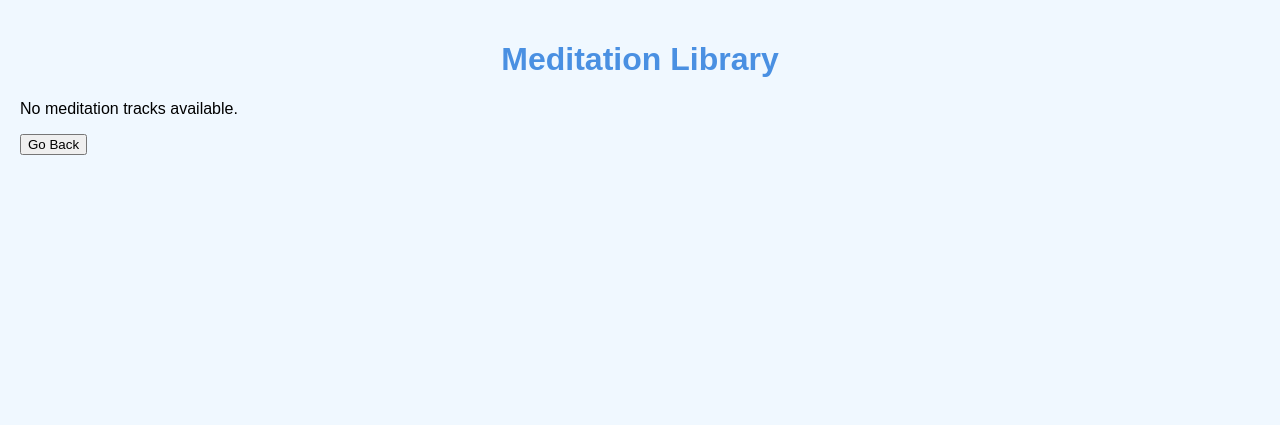
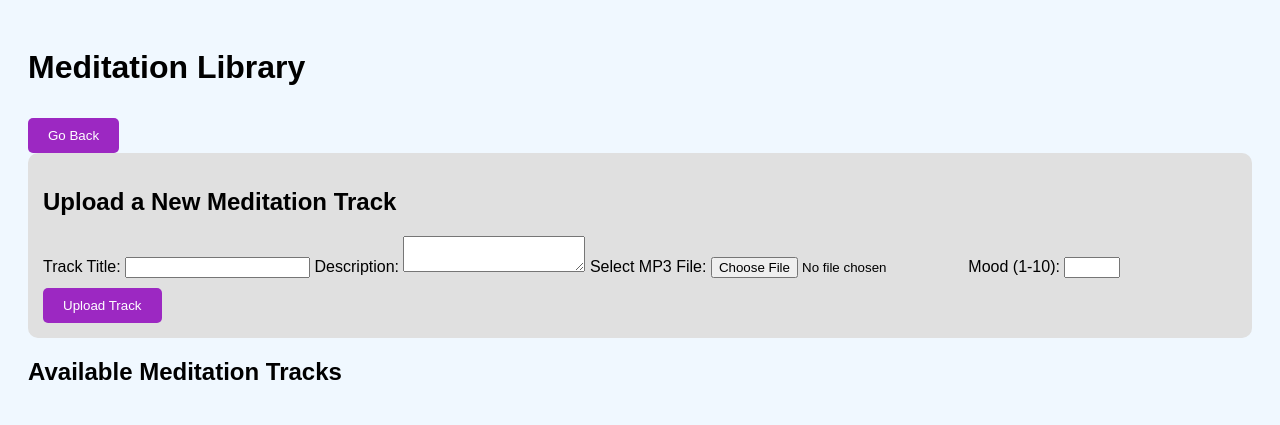
Before and after one commit to SureshChitkara/Wellness-App-Back-End-, a PHP site: page /meditation_library.php in a window 1280 px wide. Shown: the top 425 px of the page. Run offline with PHP 8.4, Linux system fonts and the light colour scheme; the visitor is signed in with stand-in values (Sample User, id 1); data that the repository does not hold is empty.

Commit message:
Update meditation_library.php

```diff
--- a/Source Files/meditation_library.php
+++ b/Source Files/meditation_library.php
@@ -1,15 +1,64 @@
 <?php
-session_start(); // Start the session
+session_start();
+include 'db_connect.php';
 
-// Check if the user is logged in
+// Check if user is logged in
 if (!isset($_SESSION['user_id'])) {
-    // User is not logged in, redirect to login page
-    header('Location: login.php');
+    header('Location: index.php');
     exit();
 }
 
-// Include database connection
-include 'db_connect.php';
+// Handle file upload and track addition
+if ($_SERVER['REQUEST_METHOD'] === 'POST' && isset($_FILES['audio_file'])) {
+    $title = $_POST['title'];
+    $description = $_POST['description'];
+    $mood = $_POST['mood'];
+    $audioFile = $_FILES['audio_file'];
+
+    // Ensure file is an MP3
+    if ($audioFile['type'] === 'audio/mpeg') {
+        $uploadDir = 'uploads/';
+        $filePath = $uploadDir . basename($audioFile['name']);
+
+        // Move uploaded file to uploads folder
+        if (move_uploaded_file($audioFile['tmp_name'], $filePath)) {
+            // Insert new track into the database
+            $stmt = $pdo->prepare('INSERT INTO meditation_tracks (title, description, file_path, mood) VALUES (:title, :description, :file_path, :mood)');
+            $stmt->execute([
+                'title' => $title,
+                'description' => $description,
+                'file_path' => $filePath,
+                'mood' => $mood
+            ]);
+
+            echo "<p>Track uploaded successfully.</p>";
+        } else {
+            echo "<p>Failed to upload file.</p>";
+        }
+    } else {
+        echo "<p>Only MP3 files are allowed.</p>";
+    }
+}
+
+// Handle track deletion
+if (isset($_GET['delete_id'])) {
+    $trackId = $_GET['delete_id'];
+    // Get file path for deletion
+    $stmt = $pdo->prepare('SELECT file_path FROM meditation_tracks WHERE id = :id');
+    $stmt->execute(['id' => $trackId]);
+    $track = $stmt->fetch(PDO::FETCH_ASSOC);
+
+    if ($track) {
+        // Delete file from the server
+        if (file_exists($track['file_path'])) {
+            unlink($track['file_path']);
+        }
+        // Delete track record from database
+        $stmt = $pdo->prepare('DELETE FROM meditation_tracks WHERE id = :id');
+        $stmt->execute(['id' => $trackId]);
+        echo "<p>Track deleted successfully.</p>";
+    }
+}
 
 // Fetch meditation tracks from the database
 $stmt = $pdo->query('SELECT * FROM meditation_tracks');
@@ -26,74 +75,89 @@ $tracks = $stmt->fetchAll(PDO::FETCH_ASSOC);
         body {
             font-family: Arial, sans-serif;
             background-color: #f0f8ff;
-            margin: 0;
             padding: 20px;
         }
-        h1 {
-            text-align: center;
-            color: #4a90e2;
+        .track, .upload-form {
+            margin-bottom: 20px;
+            padding: 15px;
+            background-color: #e0e0e0;
+            border-radius: 10px;
         }
-        .track {
-            margin-bottom: 20px;
+        button {
+            padding: 10px 20px;
+            background-color: #9c28c2;
+            color: #fff;
+            border: none;
+            border-radius: 5px;
+            cursor: pointer;
+            margin-top: 10px;
         }
     </style>
+    <script>
+        function logTrackPlay(trackId, mood) {
+            fetch('log_mood.php', {
+                method: 'POST',
+                headers: { 'Content-Type': 'application/json' },
+                body: JSON.stringify({ track_id: trackId, mood: mood })
+            })
+            .then(response => response.json())
+            .then(data => {
+                if (data.success) {
+                    console.log("Track play logged successfully.");
+                } else {
+                    console.error("Error logging track play:", data.error);
+                }
+            })
+            .catch(error => console.error("Error:", error));
+        }
+    </script>
 </head>
 <body>
 
 <h1>Meditation Library</h1>
 
-<div class="tracks">
-    <?php if ($tracks): ?>
-        <?php foreach ($tracks as $track): ?>
-            <div class="track">
-                <h3><?php echo htmlspecialchars($track['title']); ?></h3>
-                <audio controls id="audio-<?php echo $track['id']; ?>" onplay="trackPlayed(<?php echo $track['id']; ?>)">
-                    <source src="<?php echo htmlspecialchars($track['file_path']); ?>" type="audio/mpeg">
-                    Your browser does not support the audio element.
-                </audio>
-            </div>
-        <?php endforeach; ?>
-    <?php else: ?>
-        <p>No meditation tracks available.</p>
-    <?php endif; ?>
+<!-- Back Button -->
+<button onclick="window.history.back()">Go Back</button>
+
+<!-- Upload Form for New Track -->
+<div class="upload-form">
+    <h2>Upload a New Meditation Track</h2>
+    <form method="POST" enctype="multipart/form-data">
+        <label for="title">Track Title:</label>
+        <input type="text" name="title" id="title" required>
+
+        <label for="description">Description:</label>
+        <textarea name="description" id="description" required></textarea>
+
+        <label for="audio_file">Select MP3 File:</label>
+        <input type="file" name="audio_file" id="audio_file" accept=".mp3" required>
+
+        <label for="mood">Mood (1-10):</label>
+        <input type="number" name="mood" id="mood" min="1" max="10" required>
+
+        <button type="submit">Upload Track</button>
+    </form>
 </div>
 
-<!-- Back Button -->
-<button onclick="goBack()">Go Back</button>
-
-<script>
-function goBack() {
-    window.history.back();
-}
-
-function trackPlayed(trackId) {
-    // Ask the user for their mood rating
-    let mood = prompt("On a scale of 1-10, how did this track make you feel?");
-
-    if (mood >= 1 && mood <= 10) {
-        // Create a FormData object to send the data
-        let formData = new FormData();
-        formData.append('track_id', trackId);
-        formData.append('mood', mood);
-
-        // Send the mood data to add_meditation.php
-        fetch('add_meditation.php', {
-            method: 'POST',
-            body: formData
-        })
-        .then(response => {
-            if (response.ok) {
-                console.log("Mood tracked successfully.");
-            } else {
-                console.error('Error tracking mood:', response.statusText);
-            }
-        })
-        .catch(error => console.error('Error:', error));
-    } else {
-        alert("Please enter a valid mood rating between 1 and 10.");
-    }
-}
-</script>
+<!-- Display Available Tracks -->
+<h2>Available Meditation Tracks</h2>
+<div>
+    <?php foreach ($tracks as $track): ?>
+        <div class="track">
+            <h3><?= htmlspecialchars($track['title']) ?></h3>
+            <p><?= htmlspecialchars($track['description']) ?></p>
+            <p><strong>Mood:</strong> <?= htmlspecialchars($track['mood']) ?></p>
+            <audio controls onplay="logTrackPlay(<?= htmlspecialchars($track['id']) ?>, <?= htmlspecialchars($track['mood']) ?>)">
+                <source src="<?= htmlspecialchars($track['file_path']) ?>" type="audio/mpeg">
+                Your browser does not support the audio element.
+            </audio>
+            <form method="GET" style="display:inline;">
+                <input type="hidden" name="delete_id" value="<?= htmlspecialchars($track['id']) ?>">
+                <button type="submit">Delete Track</button>
+            </form>
+        </div>
+    <?php endforeach; ?>
+</div>
 
 </body>
 </html>
```
